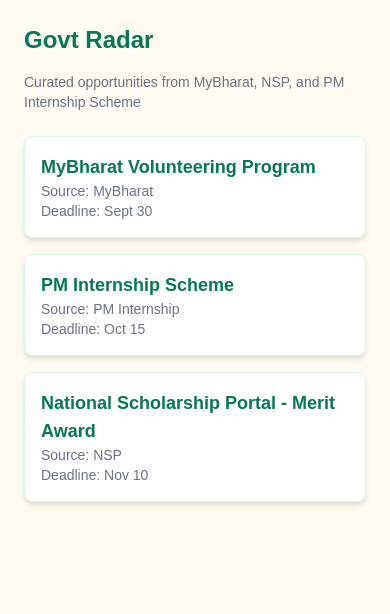
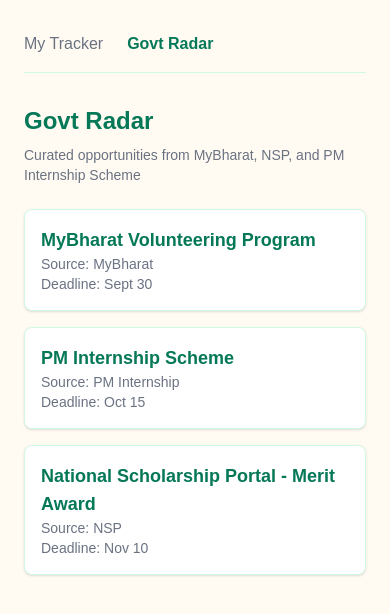
Before and after one commit to raddhikagarg/SaveIt, a Next.js app in the folder frontend/: page /govt-radar in a window 390 px wide. Shown: the top 614 px of the page. Built offline with nearby package versions, Linux system fonts and the light colour scheme.

Commit message:
improve layout with nav bar and responsive grid

```diff
--- a/frontend/app/govt-radar/page.tsx
+++ b/frontend/app/govt-radar/page.tsx
@@ -1,4 +1,6 @@
 "use client"
+
+import Link from "next/link"
 
 const govtSchemes = [
   { id: 1, title: "MyBharat Volunteering Program", source: "MyBharat", deadline: "Sept 30" },
@@ -6,19 +8,30 @@
   { id: 3, title: "National Scholarship Portal - Merit Award", source: "NSP", deadline: "Nov 10" },
 ]
 
+function NavBar() {
+  return (
+    <div className="flex gap-6 mb-8 border-b border-[#D1FAE5] pb-4">
+      <Link href="/tracker" className="text-gray-500 hover:text-[#047857]">My Tracker</Link>
+      <Link href="/govt-radar" className="text-[#047857] font-semibold">Govt Radar</Link>
+    </div>
+  )
+}
+
 export default function GovtRadarPage() {
   return (
-    <div className="min-h-screen bg-[#FFFBF2] p-6">
-      <h1 className="text-2xl font-bold mb-4 text-[#047857]">Govt Radar</h1>
+    <div className="min-h-screen bg-[#FFFBF2]">
+      <div className="max-w-5xl mx-auto px-6 py-8">
+        <NavBar />
+        <h1 className="text-2xl font-bold mb-2 text-[#047857]">Govt Radar</h1>
         <p className="text-sm text-gray-500 mb-6">
           Curated opportunities from MyBharat, NSP, and PM Internship Scheme
         </p>
 
-      <div className="flex flex-col gap-4">
+        <div className="grid grid-cols-1 sm:grid-cols-2 lg:grid-cols-3 gap-4">
           {govtSchemes.map((scheme) => (
             <div
               key={scheme.id}
-            className="bg-white border border-[#D1FAE5] rounded-lg shadow-md p-4 max-w-sm"
+              className="bg-white border border-[#D1FAE5] rounded-lg shadow-sm hover:shadow-md transition p-4"
             >
               <h2 className="text-lg font-bold text-[#047857]">{scheme.title}</h2>
               <p className="text-sm text-gray-500">Source: {scheme.source}</p>
@@ -27,5 +40,6 @@
           ))}
         </div>
       </div>
+    </div>
   )
 }
--- a/frontend/app/tracker/page.tsx
+++ b/frontend/app/tracker/page.tsx
@@ -1,6 +1,7 @@
 "use client"
 
 import { useState } from "react"
+import Link from "next/link"
 
 const opportunities = [
   { id: 1, title: "AI Buildathon 2026", category: "Hackathon", deadline: "Sept 26" },
@@ -11,6 +12,15 @@
 
 const categories = ["All", "Hackathon", "Internship", "Scholarship", "Fellowship"]
 
+function NavBar() {
+  return (
+    <div className="flex gap-6 mb-8 border-b border-[#D1FAE5] pb-4">
+      <Link href="/tracker" className="text-[#047857] font-semibold">My Tracker</Link>
+      <Link href="/govt-radar" className="text-gray-500 hover:text-[#047857]">Govt Radar</Link>
+    </div>
+  )
+}
+
 export default function TrackerPage() {
   const [selectedCategory, setSelectedCategory] = useState("All")
 
@@ -20,7 +30,9 @@
       : opportunities.filter((o) => o.category === selectedCategory)
 
   return (
-    <div className="min-h-screen bg-[#FFFBF2] p-6">
+    <div className="min-h-screen bg-[#FFFBF2]">
+      <div className="max-w-5xl mx-auto px-6 py-8">
+        <NavBar />
         <h1 className="text-2xl font-bold mb-4 text-[#047857]">My Tracker</h1>
 
         <div className="flex gap-2 mb-6 flex-wrap">
@@ -39,11 +51,11 @@
           ))}
         </div>
 
-      <div className="flex flex-col gap-4">
+        <div className="grid grid-cols-1 sm:grid-cols-2 lg:grid-cols-3 gap-4">
           {filteredOpportunities.map((opp) => (
             <div
               key={opp.id}
-            className="bg-white border border-[#D1FAE5] rounded-lg shadow-md p-4 max-w-sm"
+              className="bg-white border border-[#D1FAE5] rounded-lg shadow-sm hover:shadow-md transition p-4"
             >
               <h2 className="text-lg font-bold text-[#047857]">{opp.title}</h2>
               <p className="text-sm text-gray-500">Category: {opp.category}</p>
@@ -52,5 +64,6 @@
           ))}
         </div>
       </div>
+    </div>
   )
 }
```
Lines whose indentation alone changed are shown as unchanged.
